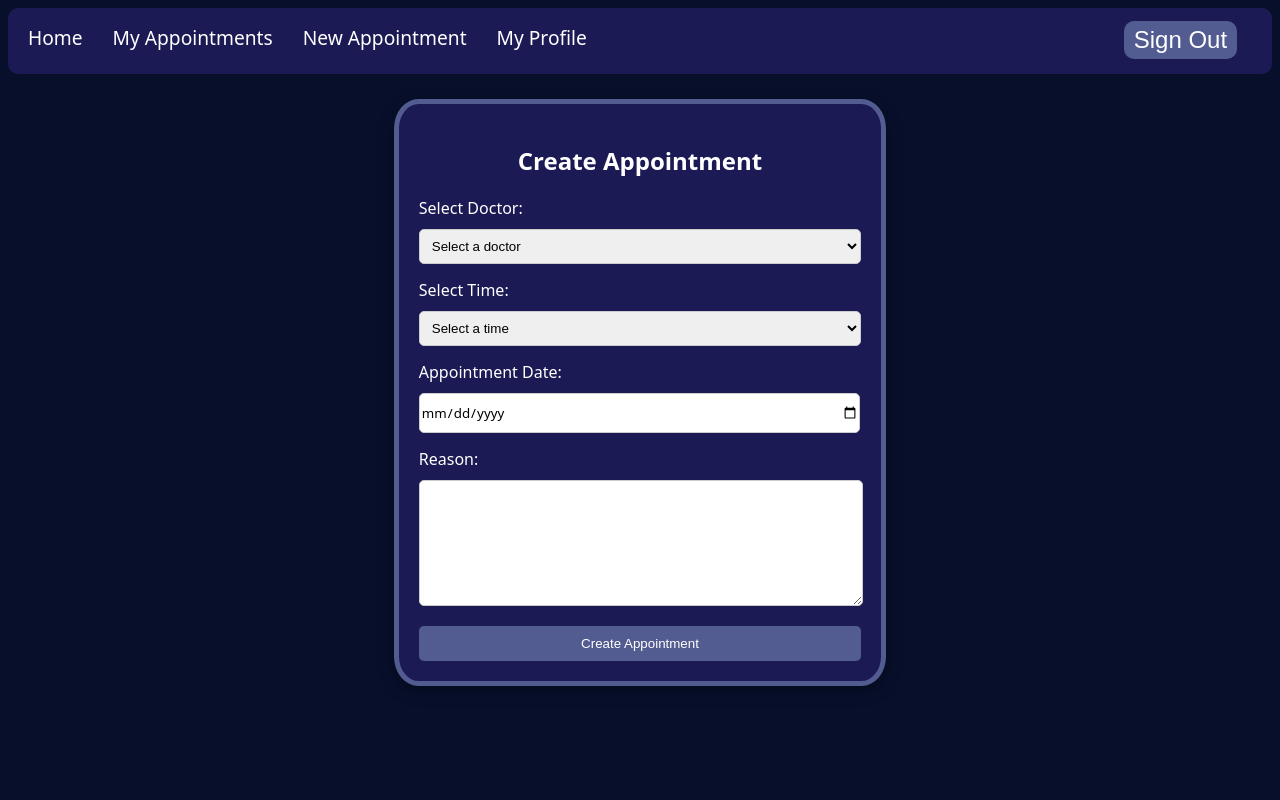
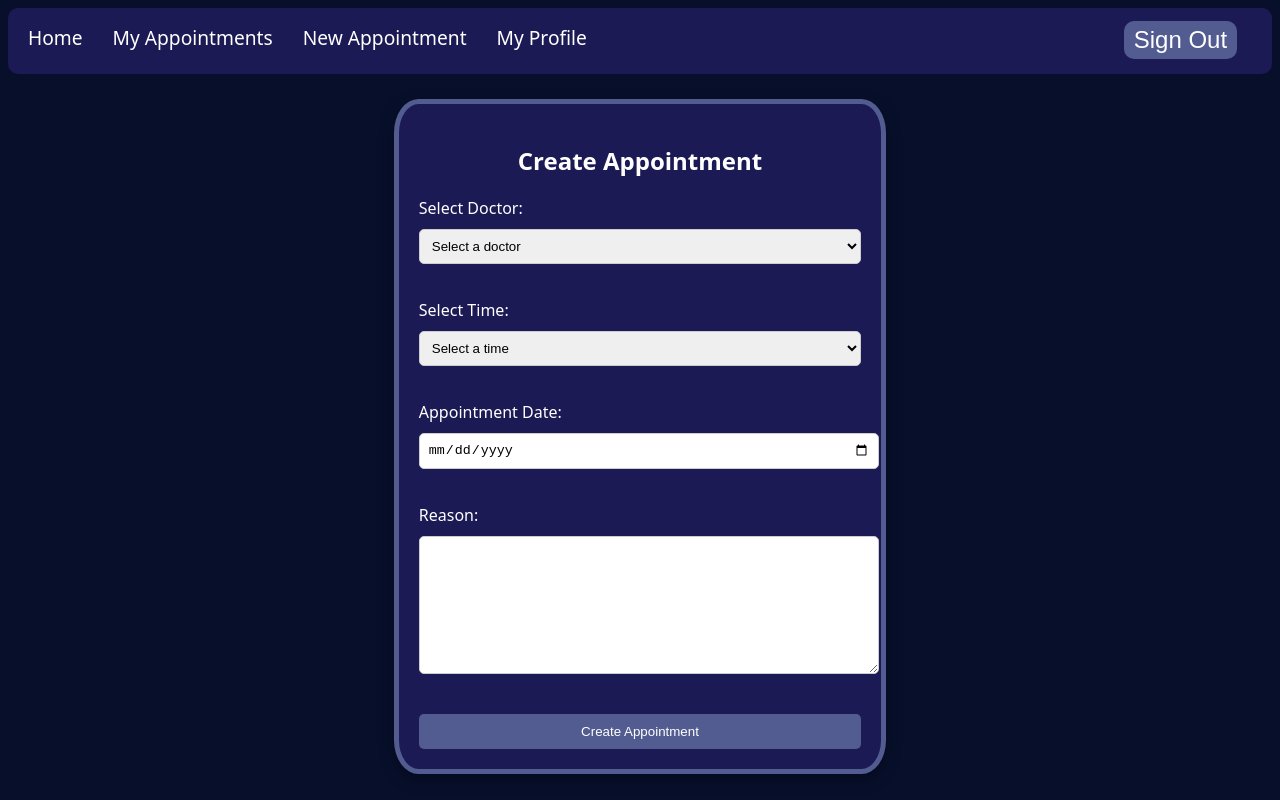
Before and after one commit to danielmp97/COMP231-007-Team-3-W24-, a React (Vite) app in the folder client/: page /create-appointment in a window 1280 px wide. Built offline with nearby package versions, Linux system fonts and the light colour scheme.

Commit message:
Create Appoinment Updated

```diff
--- a/client/src/pages/CreateAppointment.css
+++ b/client/src/pages/CreateAppointment.css
@@ -2,6 +2,7 @@ body {
   font-family: system-ui, -apple-system, BlinkMacSystemFont, 'Segoe UI', Roboto, Oxygen, Ubuntu, Cantarell, 'Open Sans', 'Helvetica Neue', sans-serif;
   background-color: #070F2B;
 }
+
 .container {
   margin: auto;
   max-width: 35%;
@@ -22,19 +23,23 @@ body {
   margin-bottom: 20px;
 }
 
+.form-group {
+  margin-bottom: 20px;
+}
+
 .form-label {
   display: block;
   margin-bottom: 10px;
 }
 
-    input[type="text"], input[type="date"] {
-        width: 99%;
-        padding-top: 2%;
-        padding-bottom: 2%;
+input[type="text"],
+input[type="date"],
+textarea {
+  width: 100%;
+  padding: 8px;
   margin-bottom: 15px;
   border: 1px solid #ccc;
   border-radius: 5px;
-        font-family: system-ui, -apple-system, BlinkMacSystemFont, 'Segoe UI', Roboto, Oxygen, Ubuntu, Cantarell, 'Open Sans', 'Helvetica Neue', sans-serif;
 }
 
 button[type="submit"] {
@@ -51,7 +56,8 @@ body {
   background-color: #9290C3;
 }
 
-  select {
+select,
+.patient-dropdown { /* Apply additional styling for the patient dropdown */
   width: 100%;
   padding: 8px;
   margin-bottom: 15px;
@@ -60,10 +66,5 @@ body {
 }
 
 .reason-textarea {
-    width: 99%;
   height: 15vh;
-    margin-bottom: 15px;
-    border: 1px solid #ccc;
-    border-radius: 5px;
-    font-family: system-ui, -apple-system, BlinkMacSystemFont, 'Segoe UI', Roboto, Oxygen, Ubuntu, Cantarell, 'Open Sans', 'Helvetica Neue', sans-serif;
 }
--- a/client/src/pages/createAppointment.jsx
+++ b/client/src/pages/createAppointment.jsx
@@ -7,10 +7,12 @@ function CreateAppointment() {
     appointmentDate: '',
     appointmentTime: '',
     reason: '',
+    patient: '', // New state variable for selected patient
   });
 
   const doctors = ['Dr. Smith', 'Dr. Johnson', 'Dr. Williams']; // Example list of doctors
   const appointmentTimes = ['9:00 AM', '10:00 AM', '11:00 AM', '1:00 PM', '2:00 PM', '3:00 PM', '4:00 PM'];
+  const patients = ['Patient A', 'Patient B', 'Patient C']; // Example list of patients
 
   const handleChange = (e) => {
     const { name, value } = e.target;
@@ -22,7 +24,7 @@ function CreateAppointment() {
 
   const handleSubmit = (e) => {
     e.preventDefault();
-    // Logic to handle form submission
+    // Logic to handle form submission, including patient data
     console.log(formData);
     // API calls to send the form data to the server
   };
@@ -47,6 +49,24 @@ function CreateAppointment() {
             ))}
           </select>
         </div>
+        {formData.doctor && (
+          <div className="form-group">
+            <label className="form-label">Select Patient:</label>
+            <select
+              className="full-width patient-dropdown" // Apply additional class for styling
+              name="patient"
+              value={formData.patient}
+              onChange={handleChange}
+            >
+              <option value="">Select a patient</option>
+              {patients.map((patient, index) => (
+                <option key={index} value={patient}>
+                  {patient}
+                </option>
+              ))}
+            </select>
+          </div>
+        )}
         <div className="form-group">
           <label className="form-label">Select Time:</label>
           <select
```
Lines whose indentation alone changed are shown as unchanged.
